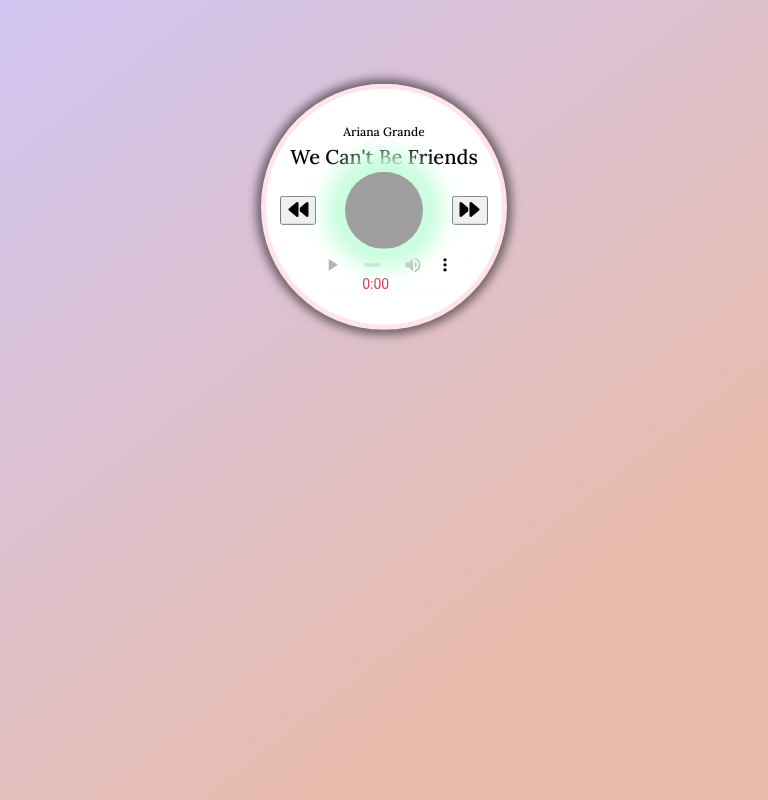
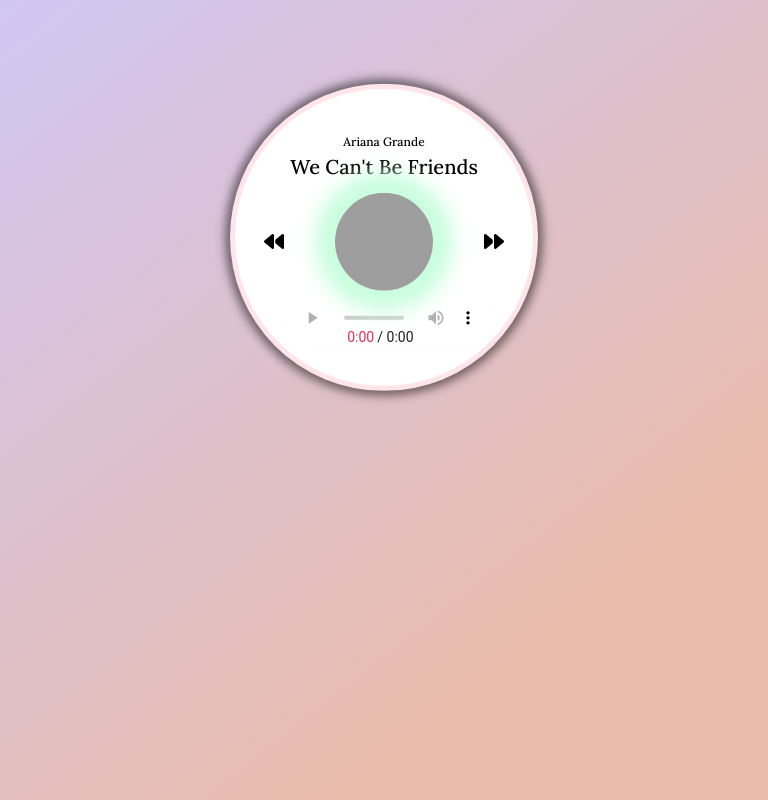
Before and after one commit to MennaTK/MusicPLayer-1, a plain HTML site: page index.html in a window 768 px wide. Drawn offline with Linux system fonts and the light colour scheme; grey boxes are pictures that could not be loaded.

Commit message:
RESPONSIVENESS

```diff
--- a/Styles/styles.css
+++ b/Styles/styles.css
@@ -77,6 +77,8 @@
 }
 #midPart button{
     font-size: 20px;
+    border: none;
+    background-color: transparent;
 }
 .playButton{
     background-color: white;
@@ -139,3 +141,35 @@ audio::-webkit-media-controls-current-time-display {
 #backward:hover, #forward:hover{
     color: rgb(255, 168, 183);
 }
+
+
+/* Resposiveness */
+@media only screen and (max-width: 600px) {
+
+    #playerFrame{
+        width: 60%;
+    }
+    audio::-webkit-media-controls-current-time-display {
+        left: 27%;
+    }
+}
+
+@media only screen and (min-width: 600px) and (max-width: 768px){
+    #playerFrame{
+        width: 60%;
+    }
+    audio::-webkit-media-controls-current-time-display {
+        left: 27%;
+    }
+
+}
+
+@media only screen and (min-width: 768px) and (max-width: 992px) {
+    #playerFrame{
+        width: 40%;
+    }
+    audio::-webkit-media-controls-current-time-display {
+        left: 27%;
+    }
+
+}
```
